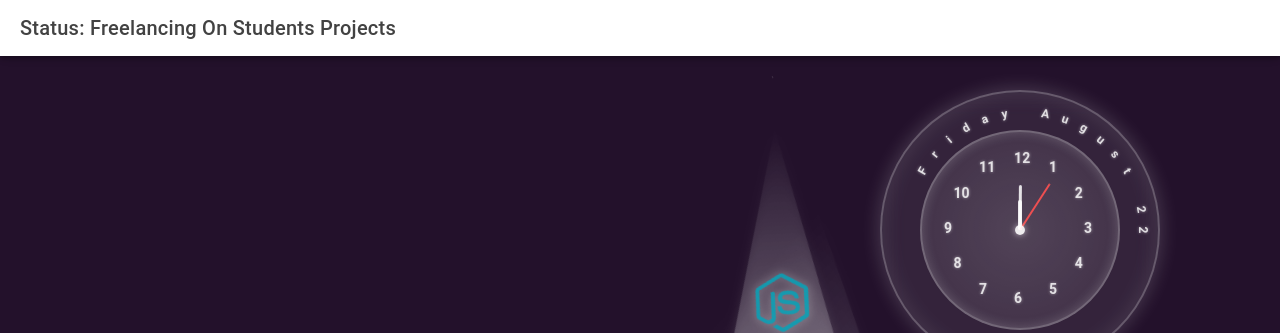
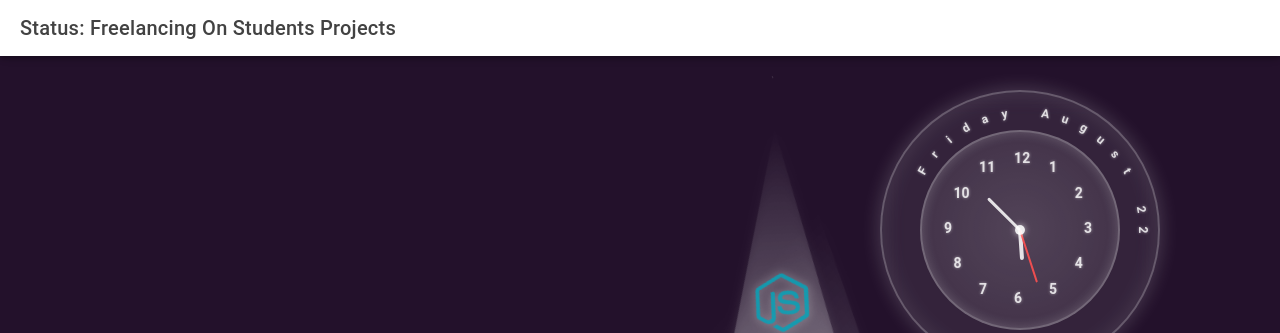
Before and after one commit to ArkDriveDev/Portfolio, a React (Vite) app: page /home in a window 1280 px wide. Shown: the top 333 px of the page. Built offline with nearby package versions, Linux system fonts and the light colour scheme.

Commit message:
Added css for clock hands to copy the exact time

```diff
--- a/src/CSS/Home.css
+++ b/src/CSS/Home.css
@@ -112,14 +112,14 @@
   left: 50%;
   transform-origin: bottom center;
   border-radius: 2px;
-  background: rgba(255,255,255,0.85);
+  transition: transform 0.5s cubic-bezier(0.4, 2.3, 0.8, 1);
 }
 
 /* Hour hand */
 .hand.hour {
   width: 4px;
   height: 30px;
-  animation: rotate-hour 43200s linear infinite;
+  background: rgba(255,255,255,0.85);
   transform: translate(-50%, -100%) rotate(0deg);
 }
 
@@ -127,7 +127,7 @@
 .hand.minute {
   width: 3px;
   height: 45px;
-  animation: rotate-minute 3600s linear infinite;
+  background: rgba(255,255,255,0.85);
   transform: translate(-50%, -100%) rotate(0deg);
 }
 
@@ -136,8 +136,8 @@
   width: 2px;
   height: 55px;
   background: rgba(255, 80, 80, 0.9);
-  animation: rotate-second 60s linear infinite;
   transform: translate(-50%, -100%) rotate(0deg);
+  transition: transform 0.2s cubic-bezier(0.4, 2.3, 0.8, 1);
 }
 
 /* Center pin */
@@ -153,22 +153,6 @@
   box-shadow: 0 0 6px rgba(255,255,255,0.6);
   z-index: 5;
   transform: translate(-50%, -50%);
-}
-
-/* ================= Animations ================= */
-@keyframes rotate-hour {
-  from { transform: translate(-50%, -100%) rotate(0deg); }
-  to   { transform: translate(-50%, -100%) rotate(360deg); }
-}
-
-@keyframes rotate-minute {
-  from { transform: translate(-50%, -100%) rotate(0deg); }
-  to   { transform: translate(-50%, -100%) rotate(360deg); }
-}
-
-@keyframes rotate-second {
-  from { transform: translate(-50%, -100%) rotate(0deg); }
-  to   { transform: translate(-50%, -100%) rotate(360deg); }
 }
 
 /* ================= Avatar & Status Container ================= */
```
